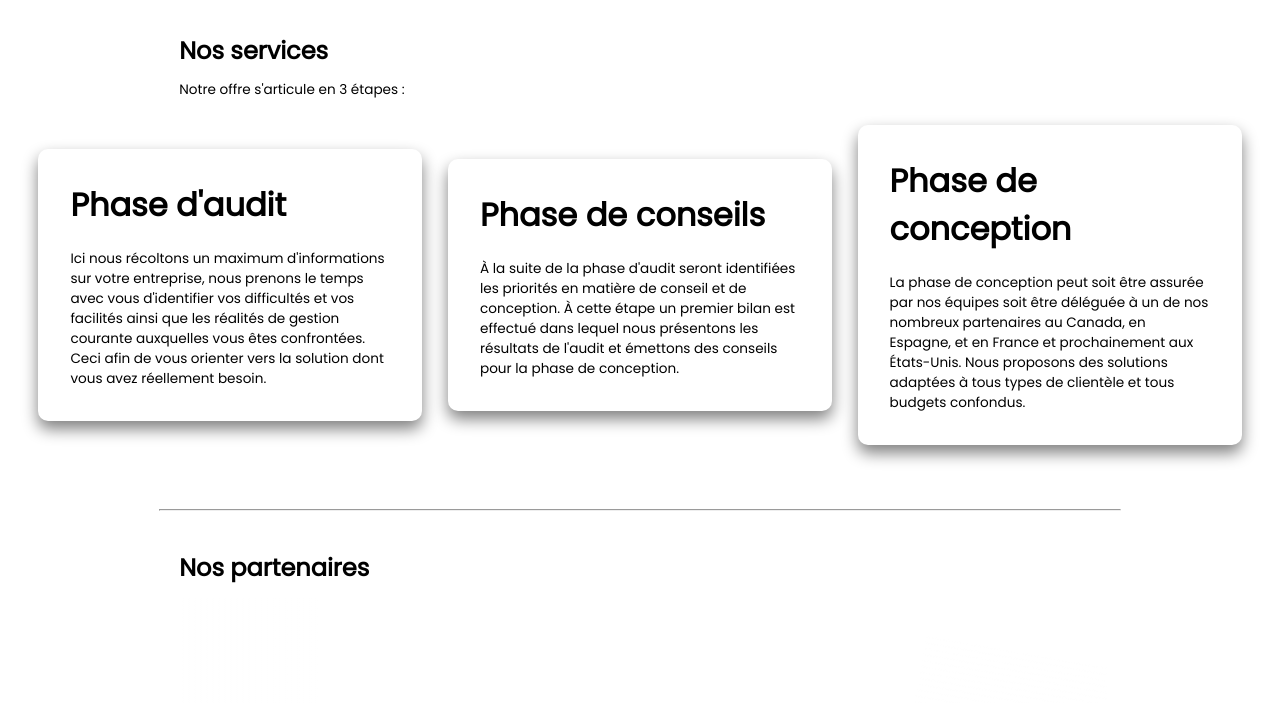
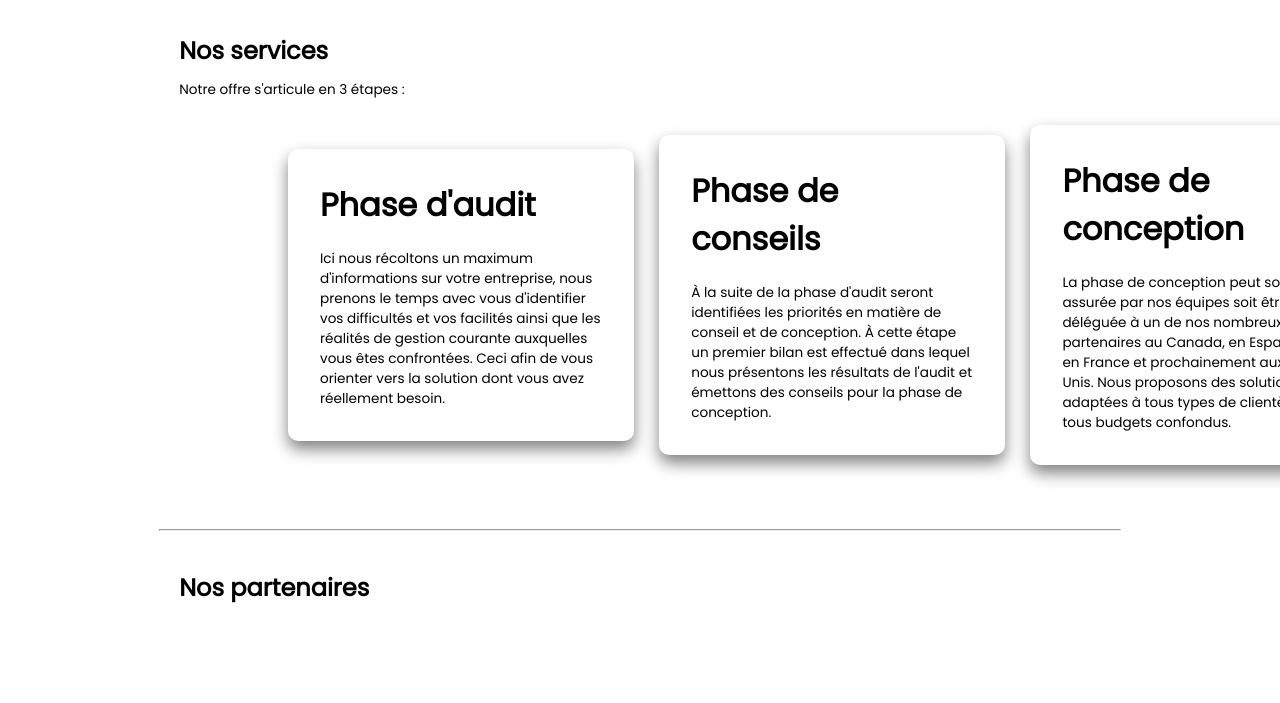
Before and after one commit to CampusWorkshop2022-Team05/digital-consultant-web, a plain HTML site: page index.html in a window 1280 px wide. Shown: the part 1200-1903 px from the top of the page. Drawn offline with Linux system fonts and the light colour scheme; no server answers.

Commit message:
Update main.css

```diff
--- a/public/css/main.css
+++ b/public/css/main.css
@@ -431,9 +431,8 @@
     }
 
     .case {
-        width: 25vw;
-        margin-left: -13vw;
-        margin-right: 15vw;
+        width: 22vw;
+        margin-left: 2vw;
         border-radius: 10px;
         box-shadow: 0 8px 16px 0 grey;
         padding: 2rem 2rem;
```
